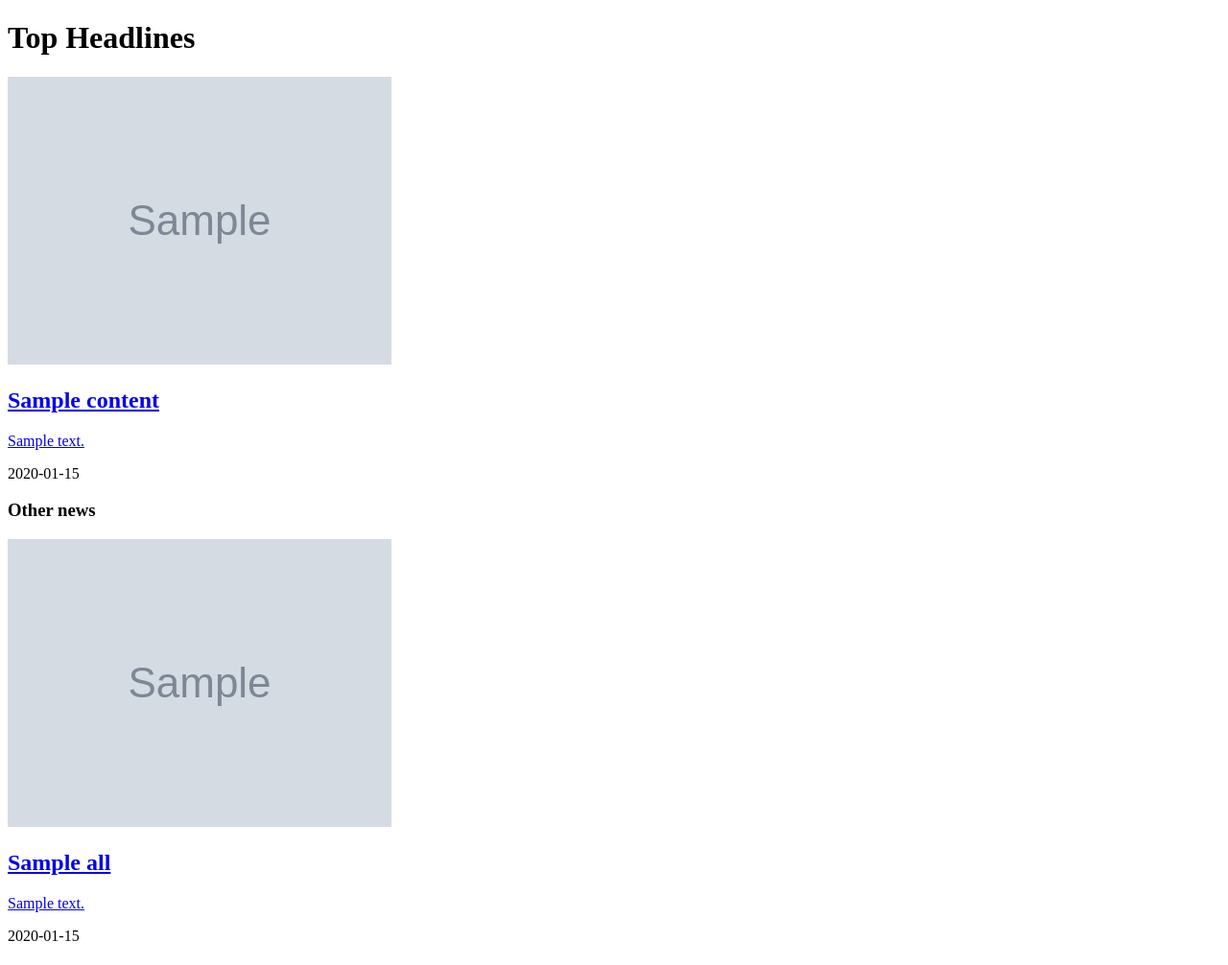
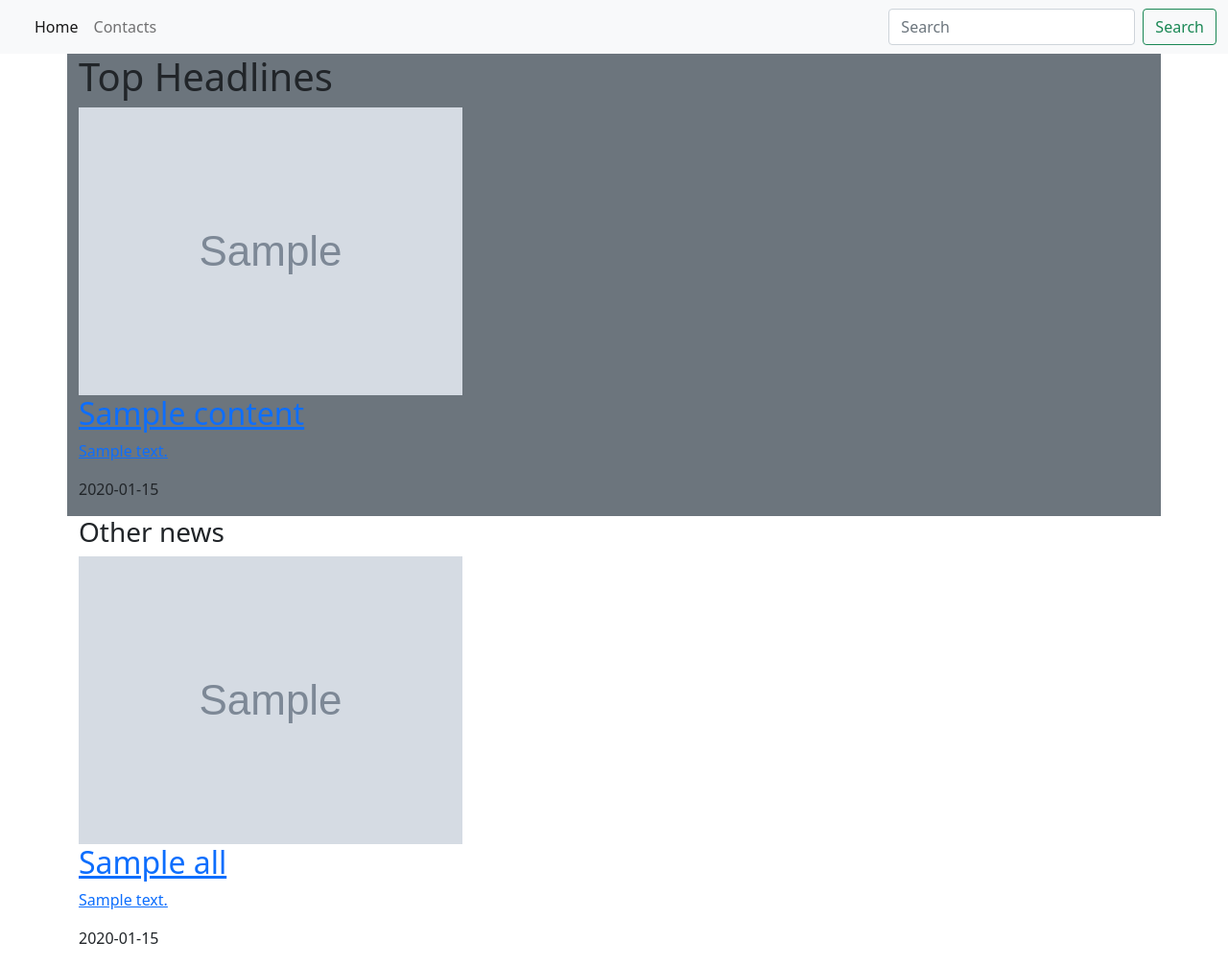
Before and after one commit to Alexanderoke/NewsApplication, a Flask app: template templates/index.html in a window 1280 px wide. Shown: the whole page at 96% size. Before the commit the page ends 981 px from the top, so only its background shows below. Run offline with Flask 2, Linux system fonts and the light colour scheme; the template is opened without the code that fills it: most values are stand-ins (such as "Sample title", 1, 10 or a date in 2020); grey boxes marked "Sample" are stand-in pictures; some libraries are stand-ins or nearby versions.

Commit message:
bootstrap styling added

```diff
--- a/templates/index.html
+++ b/templates/index.html
@@ -4,10 +4,39 @@
   <meta charset="UTF-8">
   <meta http-equiv="X-UA-Compatible" content="IE=edge">
   <meta name="viewport" content="width=device-width, initial-scale=1.0">
+  <link href="https://cdn.jsdelivr.net/npm/bootstrap@5.1.3/dist/css/bootstrap.min.css" rel="stylesheet" integrity="sha384-1BmE4kWBq78iYhFldvKuhfTAU6auU8tT94WrHftjDbrCEXSU1oBoqyl2QvZ6jIW3" crossorigin="anonymous">
   <title>Document</title>
 </head>
 <body>
+  <nav class="navbar navbar-expand-lg navbar-light bg-light">
+    <div class="container-fluid">
+      <button class="navbar-toggler" type="button" data-bs-toggle="collapse" data-bs-target="#navbarTogglerDemo03" aria-controls="navbarTogglerDemo03" aria-expanded="false" aria-label="Toggle navigation">
+        <span class="navbar-toggler-icon"></span>
+      </button>
+      <a class="navbar-brand" href="#"></a>
+      <div class="collapse navbar-collapse" id="navbarTogglerDemo03">
+        <ul class="navbar-nav me-auto mb-2 mb-lg-0">
+          <li class="nav-item">
+            <a class="nav-link active" aria-current="page" href="#">Home</a>
+          </li>
+          <li class="nav-item">
+            <a class="nav-link" href="#">Contacts</a>
+          </li>
+          <li class="nav-item">
+            <a class="nav-link disabled"></a>
+          </li>
+        </ul>
+        <form class="d-flex">
+          <input class="form-control me-2" type="search" placeholder="Search" aria-label="Search">
+          <button class="btn btn-outline-success" type="submit">Search</button>
+        </form>
+      </div>
+    </div>
+  </nav>
 
+    <div class="container bg-secondary">
+      <div class="col">
+        <div class="row">
           <h1>Top Headlines</h1>
 
           {% for title, desc, img, publish_date, url in contents %}
@@ -26,6 +55,13 @@
 
           {% endfor %}
       </ul>
+
+        </div>
+      </div>
+    </div>
+       <div class="container">
+         <div class="col">
+           <div class="row">
             <h3>Other news</h3>
             {% for title, desc, img, publish_date, url in all %}
                 <div class="wrapper">
@@ -43,5 +79,10 @@
 
                 {% endfor %}
 
+           </div>
+         </div>
+       </div>
+
+
 </body>
 </html>
```
Lines whose indentation alone changed are shown as unchanged.
